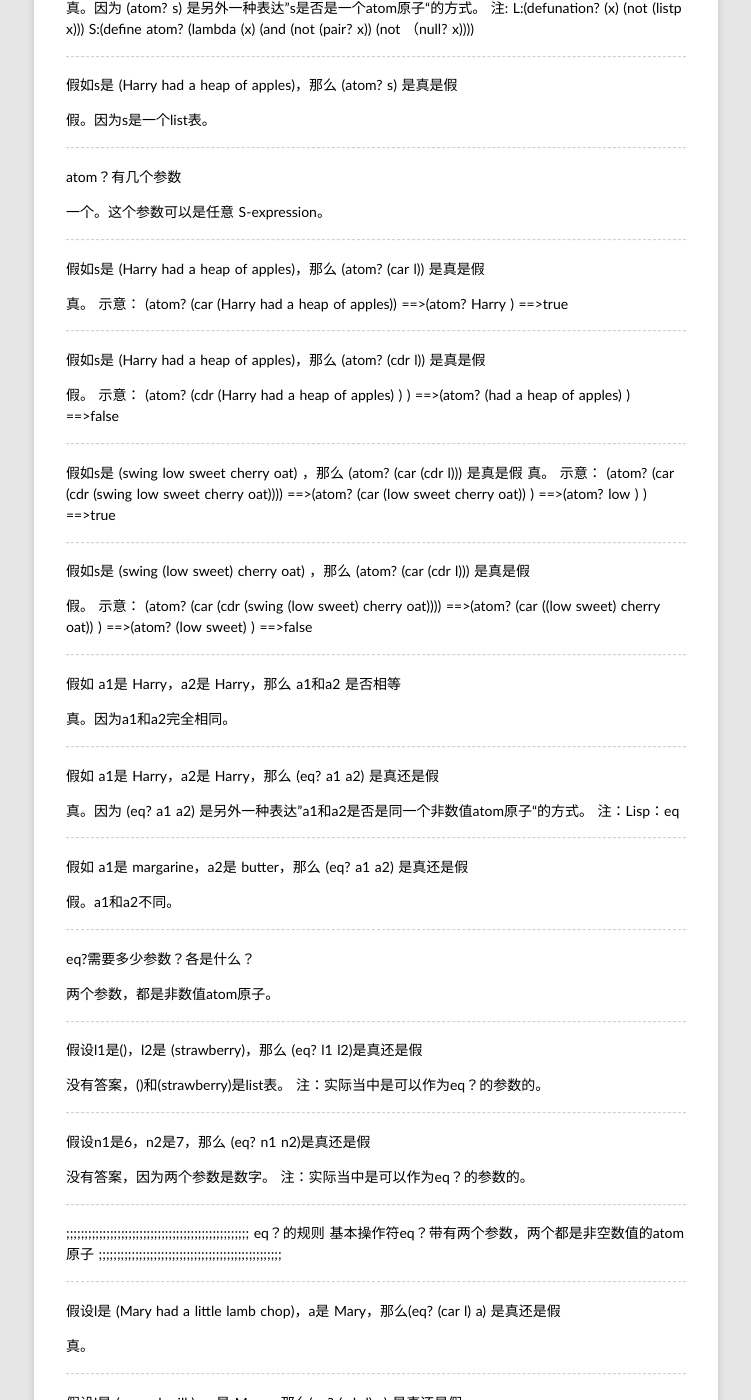
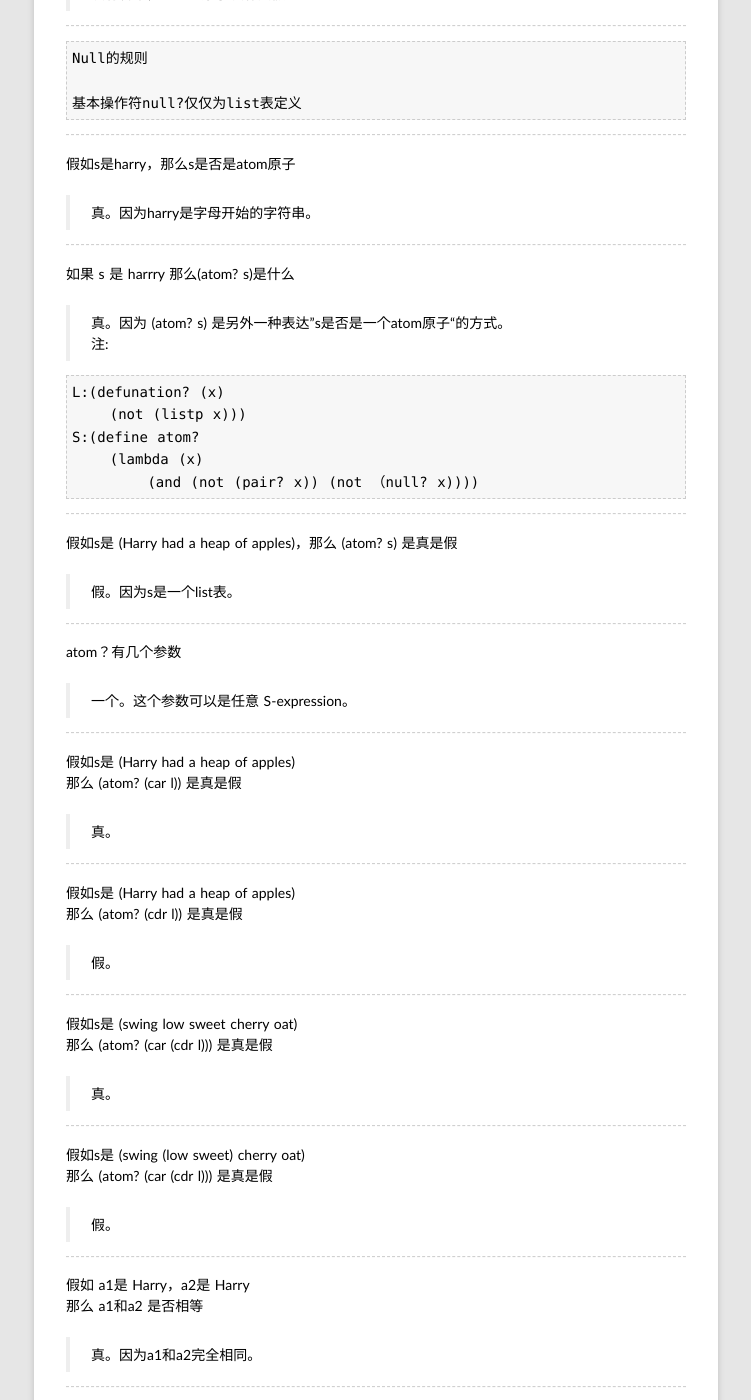
Before and after one commit to rhuichao/uternet.github.io, a Jekyll site: the page built from TLS/01.md, in a window 1280 px wide and 1400 px high, scrolled down 7714 px. Shown: the whole window, without its empty margins (264-1015 px from the left). Built offline with Jekyll 4.4.1, drawn with Linux system fonts in a browser that asks for light colours; some web fonts are replaced; Markdown is read by kramdown in place of the engine named in the settings; some of the changed text lies outside the part shown.

Commit message:
new document posted

````diff
--- a/TLS/01.md
+++ b/TLS/01.md
@@ -361,7 +361,7 @@
 ------------------
 
 ```
-    *cons的规则*
+    cons的规则
 
     基本操作符cons有两个参数。
     cons的第二个参数必须是list表，
@@ -371,197 +371,196 @@
 
 ------------------
 
-假设s是a，l是((b) c d)，那么(cons s (car l))是什么
+假设s是a，l是((b) c d)
+那么(cons s (car l))是什么
 
-(a b)
-示意：
-   (cons a (car ((b) c d) ))
-==>(cons a       (b)       )
-==>     (a        b)
+>(a b)
+>示意：
+
+    (cons a (car ((b) c d)))
+    ==>(cons a (b))
+    ==>(a  b)
 
 ------------------
 
 
-假设s是a，l是((b) c d)，那么(cons s (cdr l))是什么
+假设s是a，l是((b) c d)
+那么(cons s (cdr l))是什么
 
-(a c d)。
-示意：
-   (cons a (cdr ((b) c d) ))
-==>(cons a      (    c d)  )
-==>     (a           c d)
+>(a c d)。
 
 ------------------
 
-
 假设l是()，那么l是null list表，对么
 
-是的，因为它是一个含有0个 S-expression表达式的list列表。
+>是的，因为它是一个含有0个 S-expression表达式的list列表。
 
 ------------------
 
 (null? (quote ()) 是什么
 
-true真。因为(quote())是空表null的写法。
-注：L：空表可以是()或者'(),S:可以是'()。是否是空表，L：null。
+>true真。因为(quote())是空表null的写法。
+>注：L：空表可以是()或者'(),S:可以是'()。是否是空表，L：null。
 
 ------------------
 
 假设l是(a b c)，那么(null? l)是真还是假
 
-假。L是非空集。
+>假。l是非空集。
 
 ------------------
 
 假设A是SPAGHETI，那么(NULL? A)是真还是假
 
-没有答案，ATOM原子没有真假。
+>没有答案，ATOM原子没有真假。
 
 ------------------
 
-;;;;;;;;;;;;;;;;;;;;;;;;;;;;;;;;;;;;;;;;;;;;;;;;;;
+```
 Null的规则
 
 基本操作符null?仅仅为list表定义
-;;;;;;;;;;;;;;;;;;;;;;;;;;;;;;;;;;;;;;;;;;;;;;;;;;
+```
 
 ------------------
 
 假如s是harry，那么s是否是atom原子
 
-真。因为harry是字母开始的字符串。
-
+>真。因为harry是字母开始的字符串。
 
 ------------------
 
 如果 s 是 harrry 那么(atom? s)是什么
 
-真。因为 (atom? s) 是另外一种表达”s是否是一个atom原子“的方式。
-注:
+>真。因为 (atom? s) 是另外一种表达”s是否是一个atom原子“的方式。
+>注:
+
+```
 L:(defunation? (x)
     (not (listp x)))
 S:(define atom?
     (lambda (x)
         (and (not (pair? x)) (not （null? x))))
+```
 
 ------------------
 
 假如s是 (Harry had a heap of apples)，那么 (atom? s) 是真是假
 
-假。因为s是一个list表。
+>假。因为s是一个list表。
 
 ------------------
 
 atom？有几个参数
 
-一个。这个参数可以是任意 S-expression。
+>一个。这个参数可以是任意 S-expression。
 
 ------------------
 
-假如s是 (Harry had a heap of apples)，那么 (atom? (car l)) 是真是假
+假如s是 (Harry had a heap of apples)
+那么 (atom? (car l)) 是真是假
 
-真。
-示意：
-   (atom? (car (Harry had a heap of apples))
-==>(atom?       Harry                      )
-==>true
+>真。
 
 ------------------
 
-假如s是 (Harry had a heap of apples)，那么 (atom? (cdr l)) 是真是假
+假如s是 (Harry had a heap of apples)
+那么 (atom? (cdr l)) 是真是假
 
-假。
-示意：
-   (atom? (cdr (Harry had a heap of apples) ) )
-==>(atom?            (had a heap of apples)   )
-==>false
+>假。
 
 ------------------
 
-假如s是 (swing low sweet cherry oat) ，那么 (atom? (car (cdr l))) 是真是假
-真。
-示意：
-   (atom? (car (cdr (swing low sweet cherry oat))))
-==>(atom? (car            (low sweet cherry oat)) )
-==>(atom?                  low                 )  )
-==>true
+假如s是 (swing low sweet cherry oat)
+那么 (atom? (car (cdr l))) 是真是假
+
+>真。
 
 ------------------
 
-假如s是 (swing (low sweet) cherry oat) ，那么 (atom? (car (cdr l))) 是真是假
+假如s是 (swing (low sweet) cherry oat)
+那么 (atom? (car (cdr l))) 是真是假
 
-假。
-示意：
-   (atom? (car (cdr (swing (low sweet) cherry oat))))
-==>(atom? (car            ((low sweet) cherry oat)) )
-==>(atom?                  (low sweet)              )
-==>false
+>假。
 
 ------------------
 
-假如 a1是 Harry，a2是 Harry，那么 a1和a2 是否相等
+假如 a1是 Harry，a2是 Harry
+那么 a1和a2 是否相等
 
-真。因为a1和a2完全相同。
+>真。因为a1和a2完全相同。
 
 ------------------
 
 
-假如 a1是 Harry，a2是 Harry，那么 (eq? a1 a2) 是真还是假
+假如 a1是 Harry，a2是 Harry
+那么 (eq? a1 a2) 是真还是假
 
-真。因为 (eq? a1 a2) 是另外一种表达”a1和a2是否是同一个非数值atom原子“的方式。
-注：Lisp：eq
+>真。因为 (eq? a1 a2) 是另外一种表达”a1和a2是否是同一个非数值atom原子“的方式。
+>注：Lisp：eq
 
 ------------------
 
 
-假如 a1是 margarine，a2是 butter，那么 (eq? a1 a2) 是真还是假
+假如 a1是 margarine，a2是 butter
+那么 (eq? a1 a2) 是真还是假
 
-假。a1和a2不同。
+>假。a1和a2不同。
 
 ------------------
 
 eq?需要多少参数？各是什么？
 
-两个参数，都是非数值atom原子。
+>两个参数，都是非数值atom原子。
 
 ------------------
 
-假设l1是()，l2是 (strawberry)，那么 (eq? l1 l2)是真还是假
+假设l1是()，l2是 (strawberry)
+那么 (eq? l1 l2)是真还是假
 
-没有答案，()和(strawberry)是list表。
-注：实际当中是可以作为eq？的参数的。
+>没有答案，()和(strawberry)是list表。
+>注：实际当中是可以作为eq？的参数的。
 
 ------------------
 
 
 假设n1是6，n2是7，那么 (eq? n1 n2)是真还是假
 
-没有答案，因为两个参数是数字。
-注：实际当中是可以作为eq？的参数的。
+>没有答案，因为两个参数是数字。
+>注：实际当中是可以作为eq？的参数的。
 
 ------------------
-;;;;;;;;;;;;;;;;;;;;;;;;;;;;;;;;;;;;;;;;;;;;;;;;;;
+
+```
 eq？的规则
-基本操作符eq？带有两个参数，两个都是非空数值的atom原子
-;;;;;;;;;;;;;;;;;;;;;;;;;;;;;;;;;;;;;;;;;;;;;;;;;;
+基本操作符eq？带有两个参数,
+两个都是非空数值的atom原子
+```
 
 ------------------
 
 
-假设l是 (Mary had a little lamb chop)，a是 Mary，那么(eq? (car l) a) 是真还是假
+假设l是 (Mary had a little lamb chop)
+a是 Mary
+那么(eq? (car l) a) 是真还是假
 
-真。
+>真。
 
 ------------------
 
 
-假设l是 (soured milk)，a是 Mary，那么(eq? (cdr l) a) 是真还是假
+假设l是 (soured milk)，
+a是 Mary，
+那么(eq? (cdr l) a) 是真还是假
 
-没有答案。
+>没有答案。
 
 ------------------
 
-假设l是 (beans beans we need jelly beans)，(eq?(car l) (car (cdr l))) 是真还是假
+假设l是 (beans beans we need jelly beans)，
+(eq?(car l) (car (cdr l)))
+是真还是假
 
-真。因为这是在比较list表中的第一个和第二个atom原子。
+>真。因为这是在比较list表中的第一个和第二个atom原子。
 
 <center>==>现在去，做出自己的花生酱果冻三明治<==</center>
````
